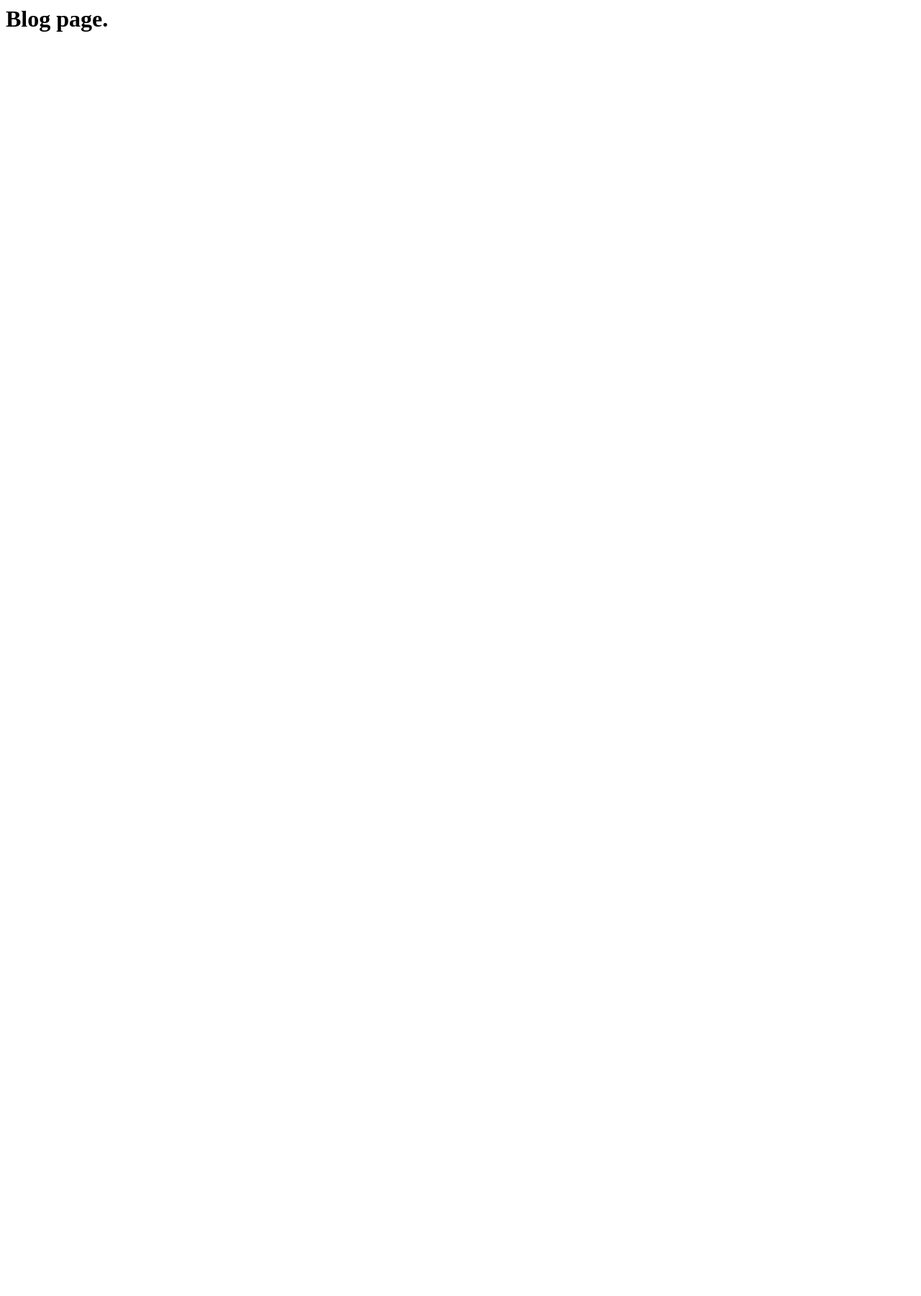
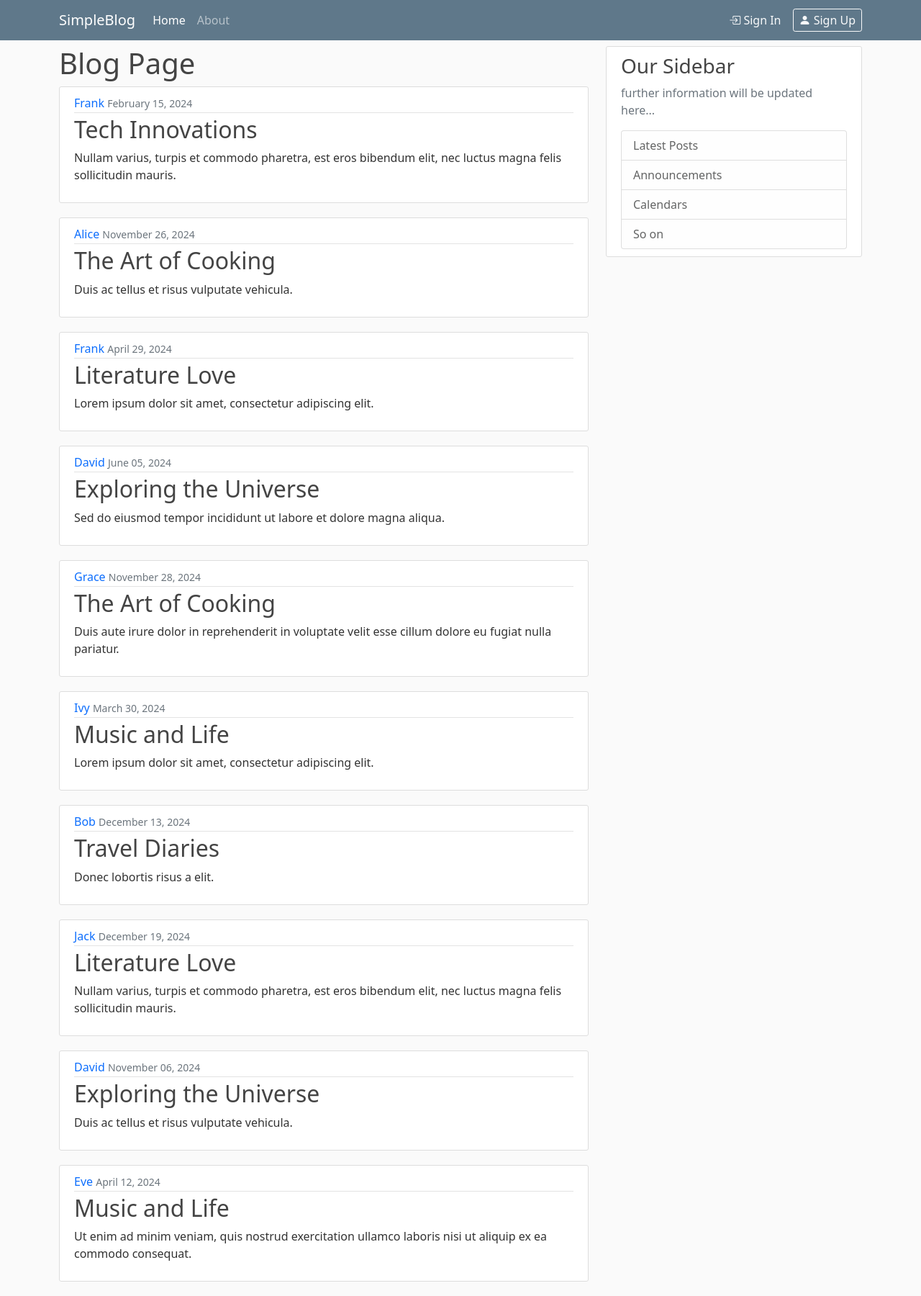
Before and after one commit to tonidevvn/simpleblog, a Django app: page / in a window 1280 px wide. Before the commit the page is almost empty. Shown: the whole page at 72% size. Before the commit the page ends 44 px from the top, so only its background shows below. Run offline with Django 5.2, Linux system fonts and the light colour scheme.

Commit message:
+ template and css files

```diff
--- a/blog/static/blog/main.css
+++ b/blog/static/blog/main.css
@@ -1,7 +1,6 @@
 body {
     background: #fafafa;
     color: #333333;
-    margin-top: 5rem;
 }
 
 h1, h2, h3, h4, h5, h6 {
@@ -40,9 +39,12 @@ ul {
     color: #444444;
 }
 
+a {
+    text-decoration: none;
+}
+
 a.article-title:hover {
     color: #428bca;
-    text-decoration: none;
 }
 
 .article-content {
--- /dev/null
+++ b/blog/templates/blog/about.html
@@ -0,0 +1,4 @@
+{% extends 'blog/base.html' %}
+{% block content %}
+  <h1>Hello, world. About page.</h1>
+{% endblock %}
--- a/blog/templates/blog/base.html
+++ b/blog/templates/blog/base.html
@@ -1,10 +1,42 @@
 <!DOCTYPE html>
+{% load static %}
 <html lang="en">
 <head>
-  <meta charset="UTF-8">
-  <title>$Title$</title>
+  <meta charset="UTF-8" />
+  <meta name="viewport" content="width=device-width, initial-scale=1.0" />
+  <!-- Bootstrap CSS -->
+  <link href="https://cdn.jsdelivr.net/npm/bootstrap@5.0.2/dist/css/bootstrap.min.css" rel="stylesheet" integrity="sha384-EVSTQN3/azprG1Anm3QDgpJLIm9Nao0Yz1ztcQTwFspd3yD65VohhpuuCOmLASjC" crossorigin="anonymous">
+  <link rel="stylesheet" href="https://cdn.jsdelivr.net/npm/bootstrap-icons@1.11.3/font/bootstrap-icons.min.css">
+  <link rel="stylesheet" type="text/css" href="{% static 'blog/main.css' %}">
+  {% if title %}
+  <title>Simple Blog by Django - {{ title }}</title>
+  {% else %}
+  <title>Simple Blog by Django</title>
+  {% endif %}
 </head>
 <body>
-$END$
+    {% include 'blog/navigation.html' %}
+    <main role="main" class="container">
+      <div class="row">
+        <div class="col-md-8">
+          {% block content %} {% endblock %}
+        </div>
+        <div class="col-md-4">
+          <div class="content-section">
+            <h3>Our Sidebar</h3>
+            <p class="text-muted">further information will be updated here...</p>
+            <ul class="list-group">
+              <li class="list-group-item list-group-item-light">Latest Posts</li>
+              <li class="list-group-item list-group-item-light">Announcements</li>
+              <li class="list-group-item list-group-item-light">Calendars</li>
+              <li class="list-group-item list-group-item-light">So on</li>
+            </ul>
+          </div>
+        </div>
+      </div>
+    </main>
+  <script src="https://cdn.jsdelivr.net/npm/@popperjs/core@2.9.2/dist/umd/popper.min.js" integrity="sha384-IQsoLXl5PILFhosVNubq5LC7Qb9DXgDA9i+tQ8Zj3iwWAwPtgFTxbJ8NT4GN1R8p" crossorigin="anonymous"></script>
+  <script src="https://cdn.jsdelivr.net/npm/bootstrap@5.0.2/dist/js/bootstrap.min.js" integrity="sha384-cVKIPhGWiC2Al4u+LWgxfKTRIcfu0JTxR+EQDz/bgldoEyl4H0zUF0QKbrJ0EcQF" crossorigin="anonymous"></script>
+
 </body>
 </html>
--- /dev/null
+++ b/blog/templates/blog/home.html
@@ -0,0 +1,18 @@
+{% extends 'blog/base.html' %}
+{% block content %}
+    <h1>Blog Page</h1>
+    <div id="blog-posts">
+      {% for post in posts %}
+        <article class="media content-section">
+            <div class="media-body">
+                <div class="article-metadata">
+                    <a class="mr-2" href="#">{{ post.author }}</a>
+                    <small class="text-muted">{{ post.date_posted }}</small>
+                </div>
+                <h2><a class="article-title" href="#">{{ post.title }}</a></h2>
+                <p class="article-content">{{ post.content }}</p>
+            </div>
+        </article>
+      {% endfor %}
+    </div>
+{% endblock %}
--- a/blog/templates/blog/navigation.html
+++ b/blog/templates/blog/navigation.html
@@ -1,10 +1,22 @@
-<!DOCTYPE html>
-<html lang="en">
-<head>
-  <meta charset="UTF-8">
-  <title>$Title$</title>
-</head>
-<body>
-$END$
-</body>
-</html>
+<nav class="navbar navbar-expand-lg navbar-dark bg-steel mb-lg-2">
+  <div class="container">
+    <a class="navbar-brand" href="{% url 'blog-index' %}">SimpleBlog</a>
+    <button class="navbar-toggler" type="button" data-bs-toggle="collapse" data-bs-target="#navbarText" aria-controls="navbarText" aria-expanded="false" aria-label="Toggle navigation">
+      <span class="navbar-toggler-icon"></span>
+    </button>
+    <div class="collapse navbar-collapse" id="navbarText">
+      <ul class="navbar-nav me-auto mb-2 mb-lg-0">
+        <li class="nav-item">
+          <a class="nav-link active" aria-current="page" href="{% url 'blog-index' %}">Home</a>
+        </li>
+        <li class="nav-item">
+          <a class="nav-link" href="{% url 'blog-about' %}">About</a>
+        </li>
+      </ul>
+      <ul class="nav navbar-nav">
+        <li class="nav-item me-2"><a href="#" class="text-light"><i class="bi bi-box-arrow-in-right"></i> Sign In</a></li>
+        <li class="nav-item ms-2"><a href="#" class="text-light border border-light px-2 py-1 rounded-1"><i class="bi bi-person-fill"></i> Sign Up</a></li>
+      </ul>
+    </div>
+  </div>
+</nav>
--- a/blog/views.py
+++ b/blog/views.py
@@ -1,7 +1,34 @@
-from django.http import HttpResponse
+
+import random
+import datetime
+from django.shortcuts import render
+
+# Sample data
+authors = ['Alice', 'Bob', 'Charlie', 'David', 'Eve', 'Frank', 'Grace', 'Hannah', 'Ivy', 'Jack']
+titles = ['Exploring the Universe', 'The Art of Cooking', 'Tech Innovations', 'Travel Diaries', 'Fitness Journey', 'Gardening Tips', 'Music and Life', 'History Unveiled', 'Science Wonders', 'Literature Love']
+contents = ['Lorem ipsum dolor sit amet, consectetur adipiscing elit.', 'Sed do eiusmod tempor incididunt ut labore et dolore magna aliqua.', 'Ut enim ad minim veniam, quis nostrud exercitation ullamco laboris nisi ut aliquip ex ea commodo consequat.', 'Duis aute irure dolor in reprehenderit in voluptate velit esse cillum dolore eu fugiat nulla pariatur.', 'Excepteur sint occaecat cupidatat non proident, sunt in culpa qui officia deserunt mollit anim id est laborum.', 'Curabitur pretium tincidunt lacus. Nulla gravida orci a odio.', 'Nullam varius, turpis et commodo pharetra, est eros bibendum elit, nec luctus magna felis sollicitudin mauris.', 'Integer in mauris eu nibh euismod gravida.', 'Duis ac tellus et risus vulputate vehicula.', 'Donec lobortis risus a elit.']
+
+# Function to generate random posts
+def generate_random_posts(num_posts):
+    posts = []
+    for i in range(num_posts):
+        post = {
+            'author': random.choice(authors),
+            'title': random.choice(titles),
+            'content': random.choice(contents),
+            'date_posted': (datetime.datetime.now() - datetime.timedelta(days=random.randint(1, 365))).strftime('%B %d, %Y')
+        }
+        posts.append(post)
+    return posts
+
+# Generate 10 random posts
+random_posts = generate_random_posts(10)
 
 def index(request):
-    return HttpResponse("<h1>Blog page.</h1>")
+    context = {
+        'posts': random_posts
+    }
+    return render(request, "blog/home.html", context)
 
 def about(request):
-    return HttpResponse("<h1>Hello, world. About page.</h1>")
+    return render(request, "blog/about.html", {'title': 'About'})
--- a/simpleblog/settings.py
+++ b/simpleblog/settings.py
@@ -31,6 +31,7 @@ ALLOWED_HOSTS = []
 # Application definition
 
 INSTALLED_APPS = [
+    'blog.apps.BlogConfig',
     'django.contrib.admin',
     'django.contrib.auth',
     'django.contrib.contenttypes',
```
